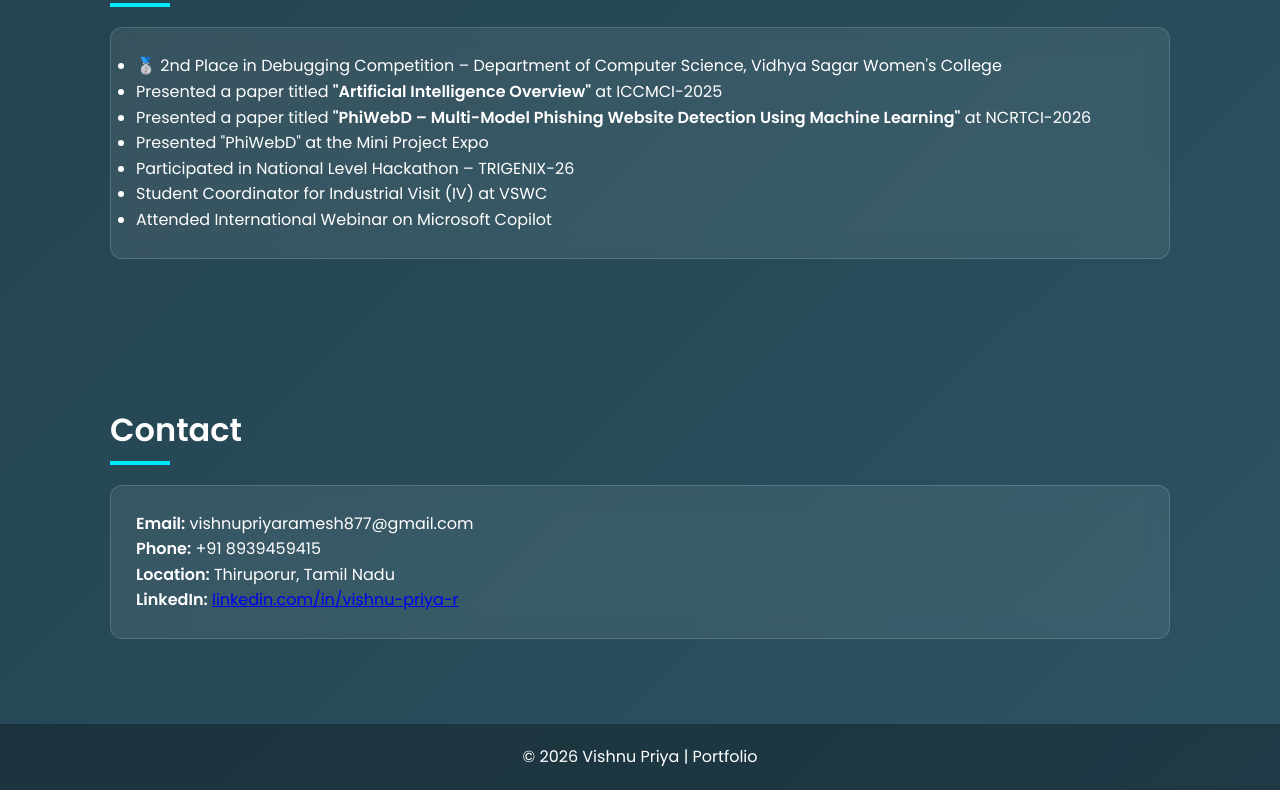
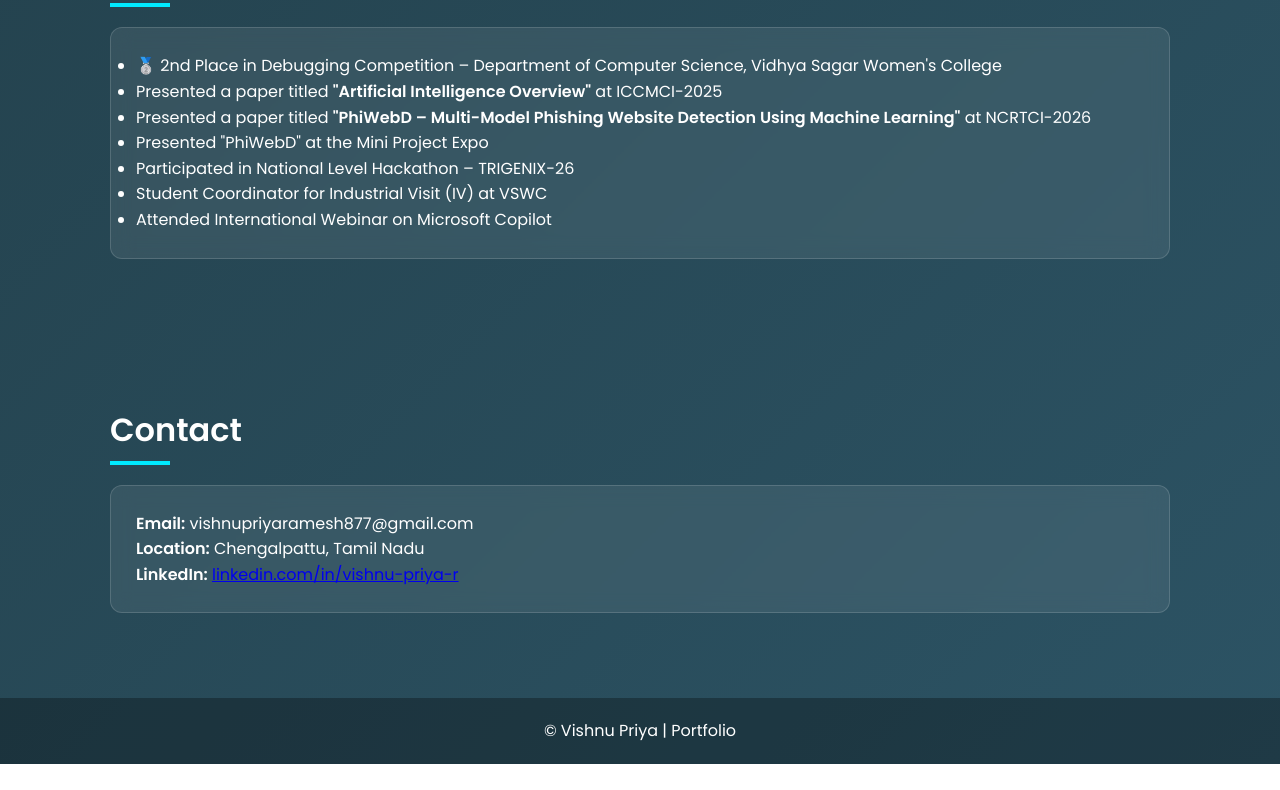
Before and after one commit to vish2412/vish2412.github.io, a plain HTML site: page index.html in a window 1280 px wide. Shown: the part 4588-5378 px from the top of the page. After the commit the page ends 5352 px from the top, so only its background shows below. Drawn offline with Linux system fonts and the light colour scheme.

Commit message:
Fix HTML formatting issues and clean up code

```diff
--- a/index.html
+++ b/index.html
@@ -492,9 +492,7 @@ It contains two modules:
 
 <p><b>Email:</b> vishnupriyaramesh877@gmail.com</p>
 
-<p><b>Phone:</b> +91 8939459415</p>
-
-<p><b>Location:</b> Thiruporur, Tamil Nadu</p>
+<p><b>Location:</b> Chengalpattu, Tamil Nadu</p>
 
 <p><b>LinkedIn:</b>
 <a href="https://www.linkedin.com/in/vishnu-priya-r-58aa87296" target="_blank">
@@ -507,7 +505,7 @@ linkedin.com/in/vishnu-priya-r
 </section>
 
 <footer>
-<p>© 2026 Vishnu Priya | Portfolio</p>
+<p>© Vishnu Priya | Portfolio</p>
 </footer>
 
 </body>
```
